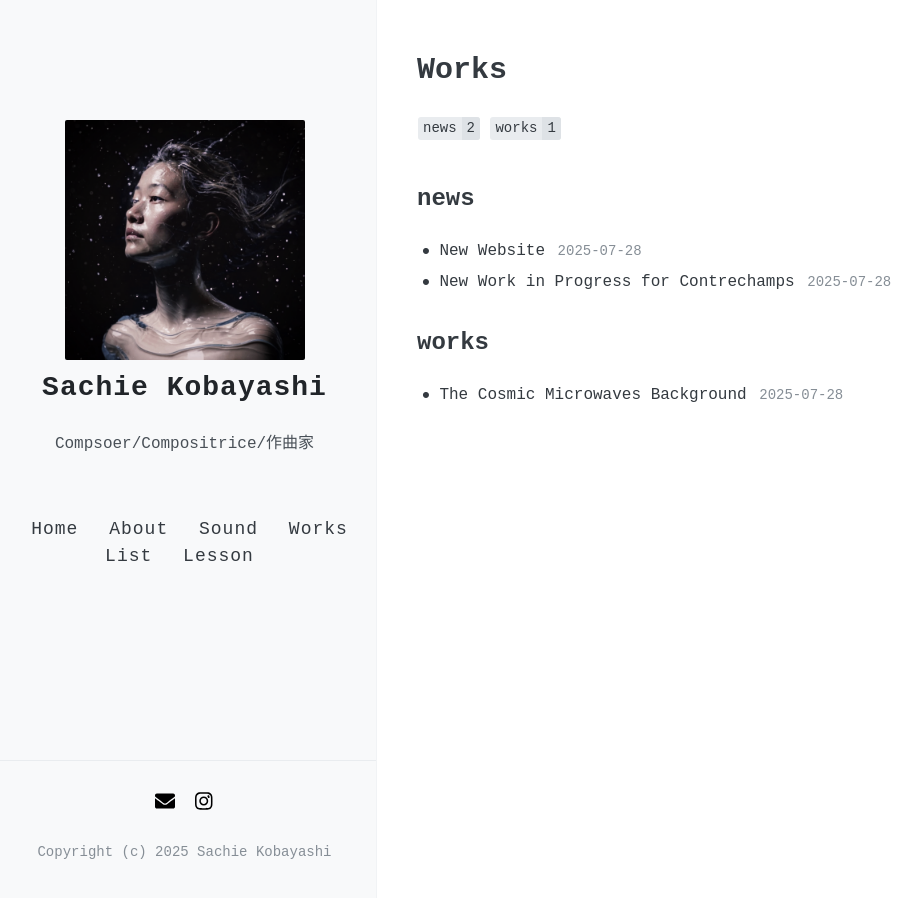
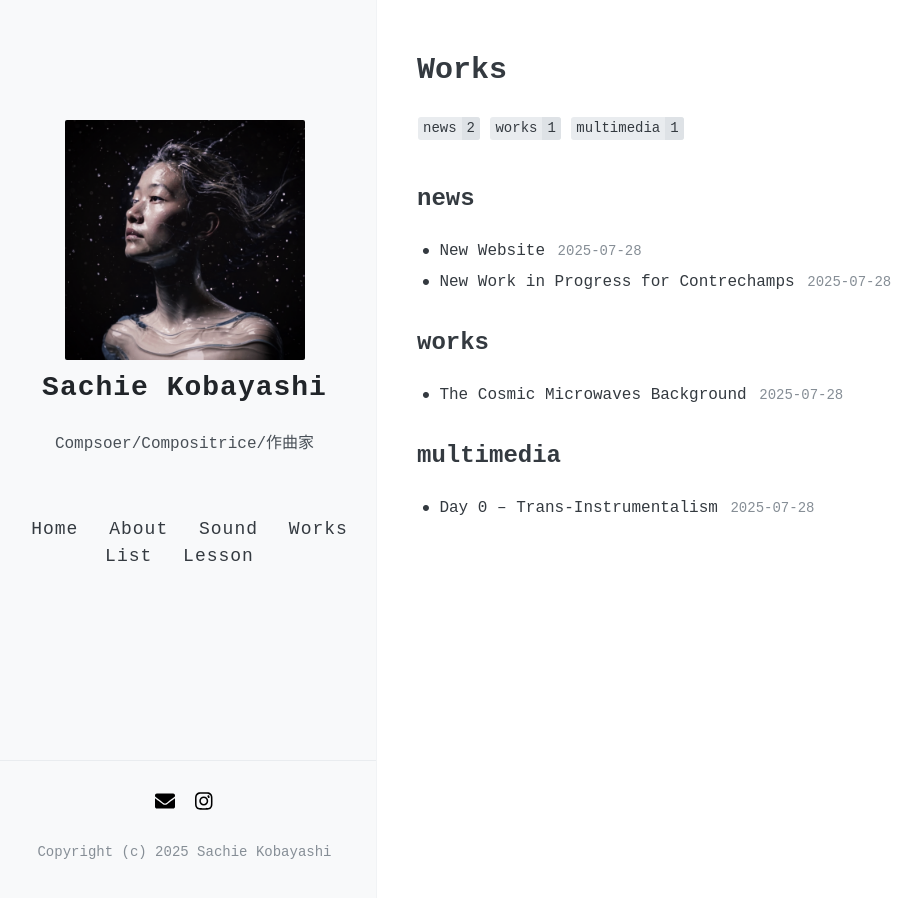
Before and after one commit to kbys88/kbys88.github.io, a Jekyll site: the page built from tags/index.html, in a window 1280 px wide. Shown: the whole page, without its empty margins (7-929 px from the left). Built offline with Jekyll 4.4.1, drawn with Linux system fonts in a browser that asks for light colours; nearby versions of some CDN libraries.

Commit message:
Update 2025-07-28-Trans-Instrumentalism.md

```diff
--- a/_posts/2025-07-28-Trans-Instrumentalism.md
+++ b/_posts/2025-07-28-Trans-Instrumentalism.md
@@ -1,3 +1,12 @@
+---
+layout: post
+title: Day 0 – Trans-Instrumentalism
+date: 2025-07-28
+Author: Sachie
+categories:
+tags: [multimedia]
+comments: false
+---
 # Day 0 – Trans-Instrumentalism
 **Sachie Kobayashi**
 
```
